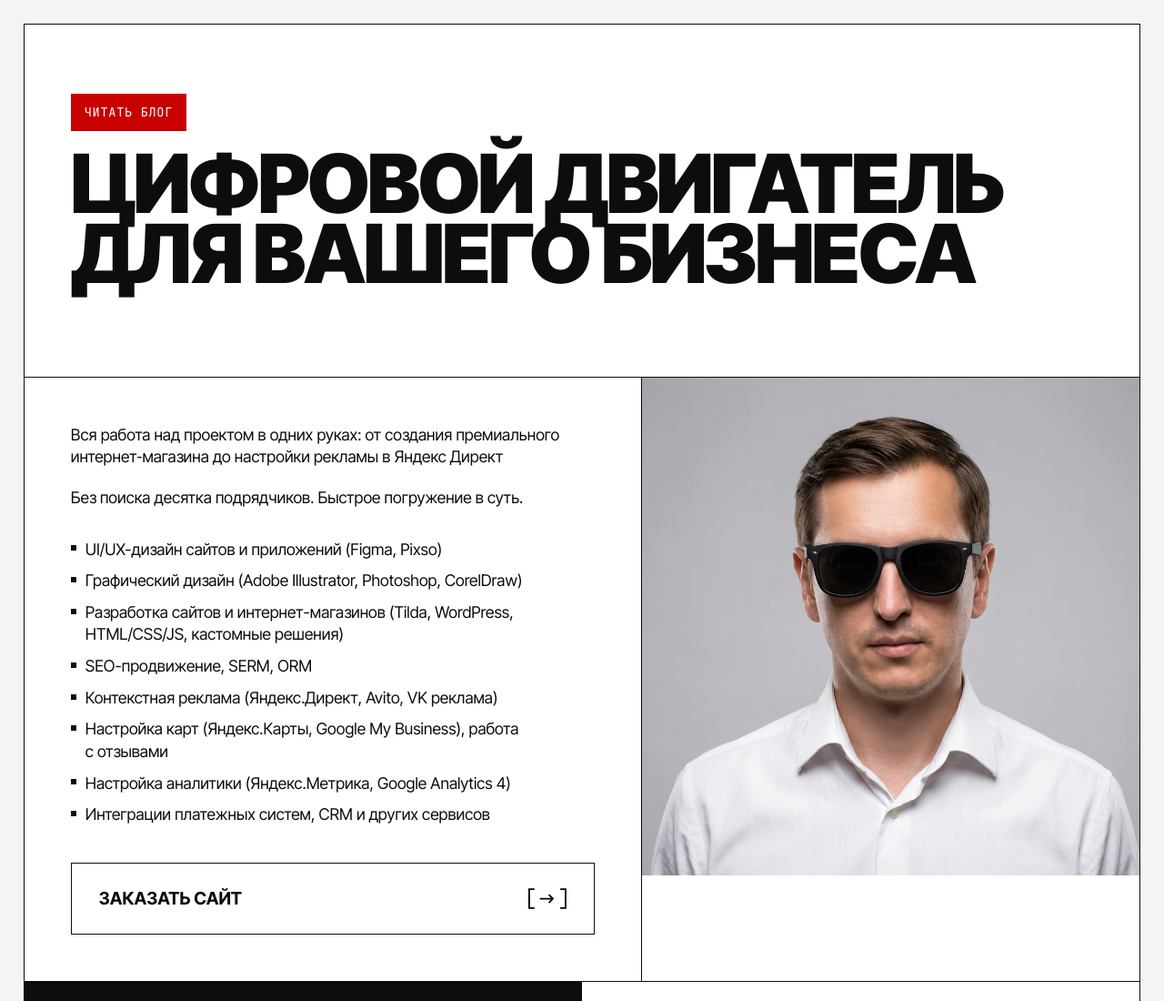
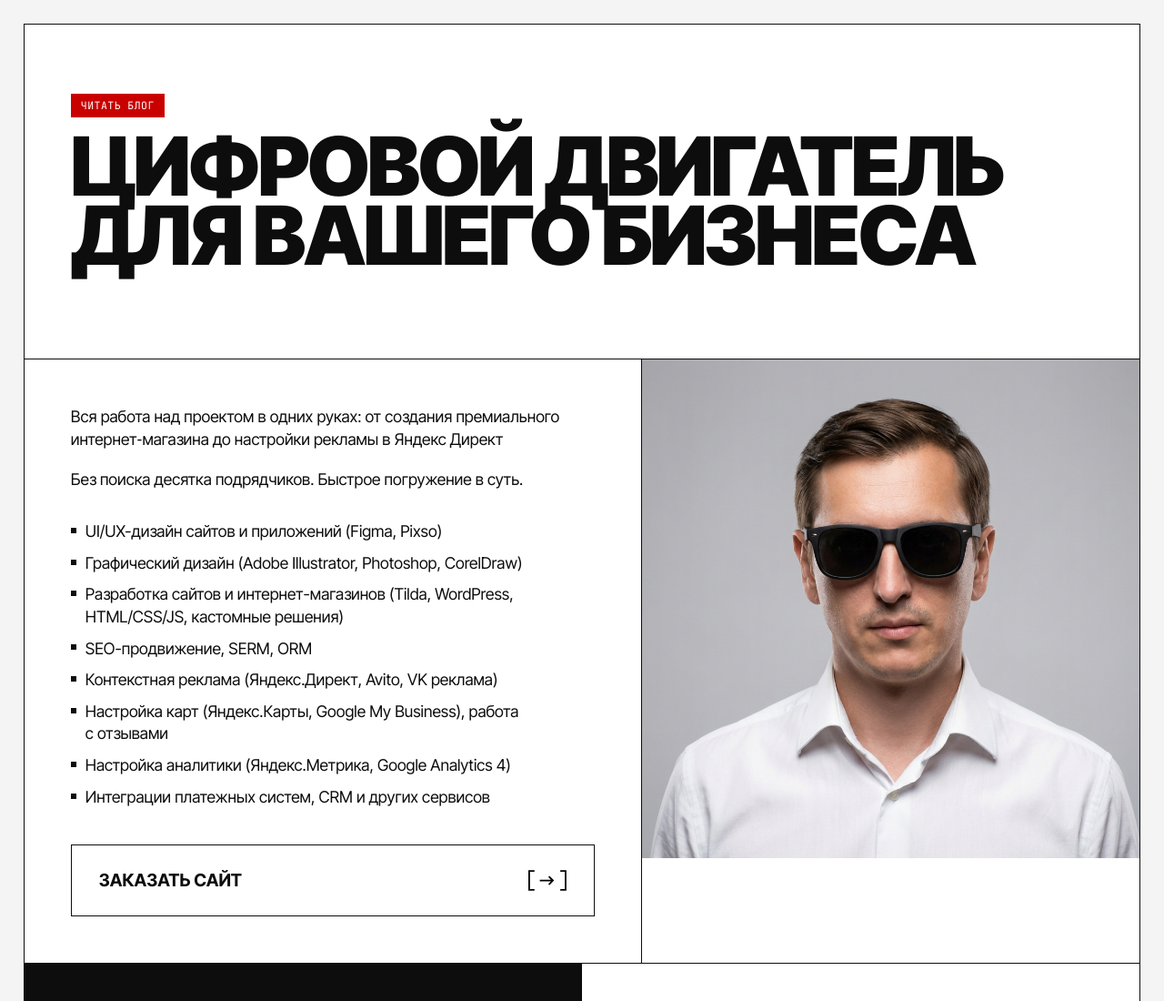
Before and after one commit to Nefedorb/evgenbond-site, a website: page index.html in a window 1280 px wide. Shown: the top 1100 px of the page at 91% size. Drawn offline with Linux system fonts and the light colour scheme.

Commit message:
Make homepage blog badge more compact

```diff
--- a/index.html
+++ b/index.html
@@ -87,11 +87,14 @@
             display: inline-flex;
             align-items: center;
             width: fit-content;
-            margin-bottom: 20px;
-            padding: 10px 14px;
+            margin-bottom: 16px;
+            padding: 6px 10px;
             border: 1px solid var(--brand-red);
             background: var(--brand-red);
             color: var(--white);
+            font-size: 0.72rem;
+            line-height: 1;
+            letter-spacing: 0.04em;
             text-decoration: none;
             white-space: nowrap;
             transition: var(--transition-fast);
```
